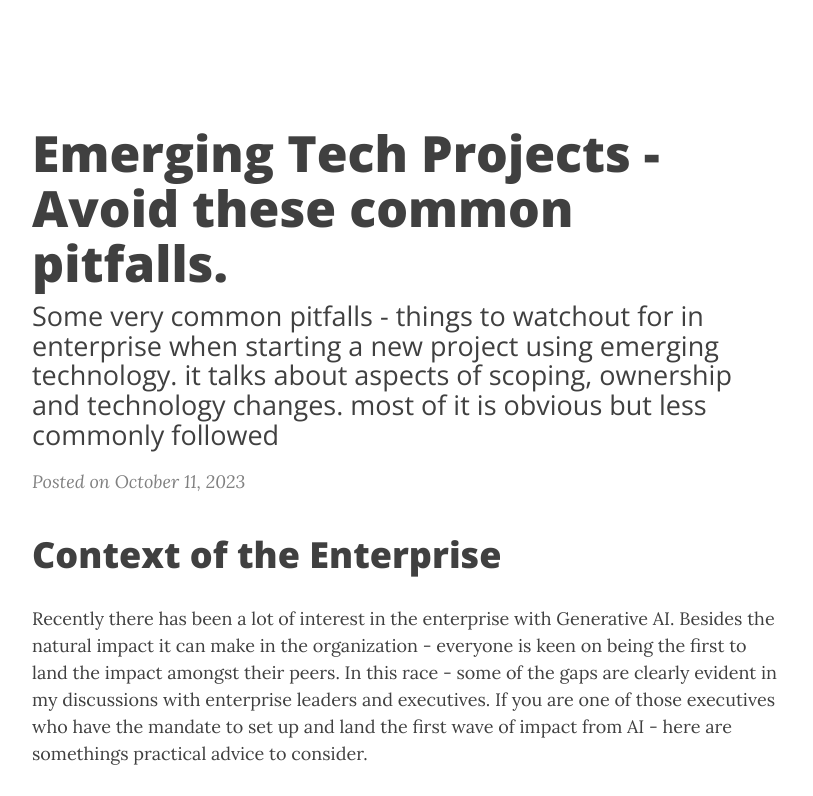
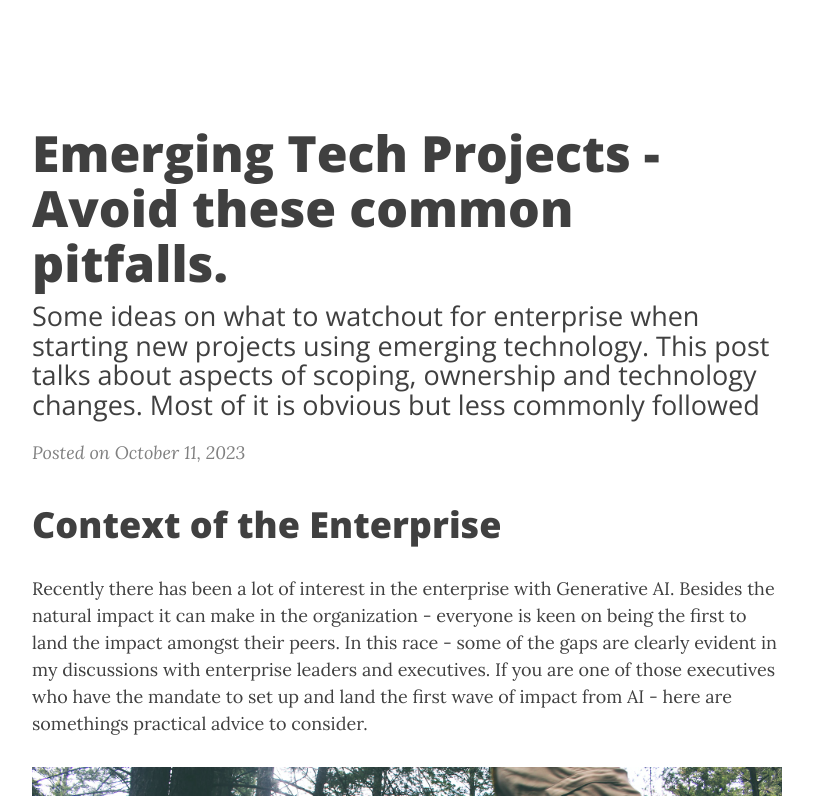
Before and after one commit to rajatpandit/rajatpandit.github.io, a Jekyll site: the page built from _posts/2023-10-11-applying-emerging-tech-avoid-these-pitfalls.md, in a window 1280 px wide and 900 px high, cut to the strip 104-900 px from the top of the window. Shown: the whole strip, without its empty margins (233-1046 px from the left). Built offline with Jekyll 4.4.1, drawn with Linux system fonts in a browser that asks for light colours; nearby versions of some CDN libraries; comment, search, counter and statistics services are not loaded.

Commit message:
updated the subtext

```diff
--- a/_posts/2023-10-11-applying-emerging-tech-avoid-these-pitfalls.md
+++ b/_posts/2023-10-11-applying-emerging-tech-avoid-these-pitfalls.md
@@ -1,7 +1,7 @@
 ---
 layout: post
 title: Emerging Tech Projects - Avoid these common pitfalls.
-subtitle: Some very common pitfalls - things to watchout for in enterprise when starting a new project using emerging technology. it talks about aspects of scoping, ownership and technology changes. most of it is obvious but less commonly followed
+subtitle: Some ideas on what to watchout for enterprise when starting new projects using emerging technology. This post talks about aspects of scoping, ownership and technology changes. Most of it is obvious but less commonly followed
 share-img: /img/assets/lacey-raper-ey1Obz7I2fw-unsplash.jpg
 comments: true
 ---
```
